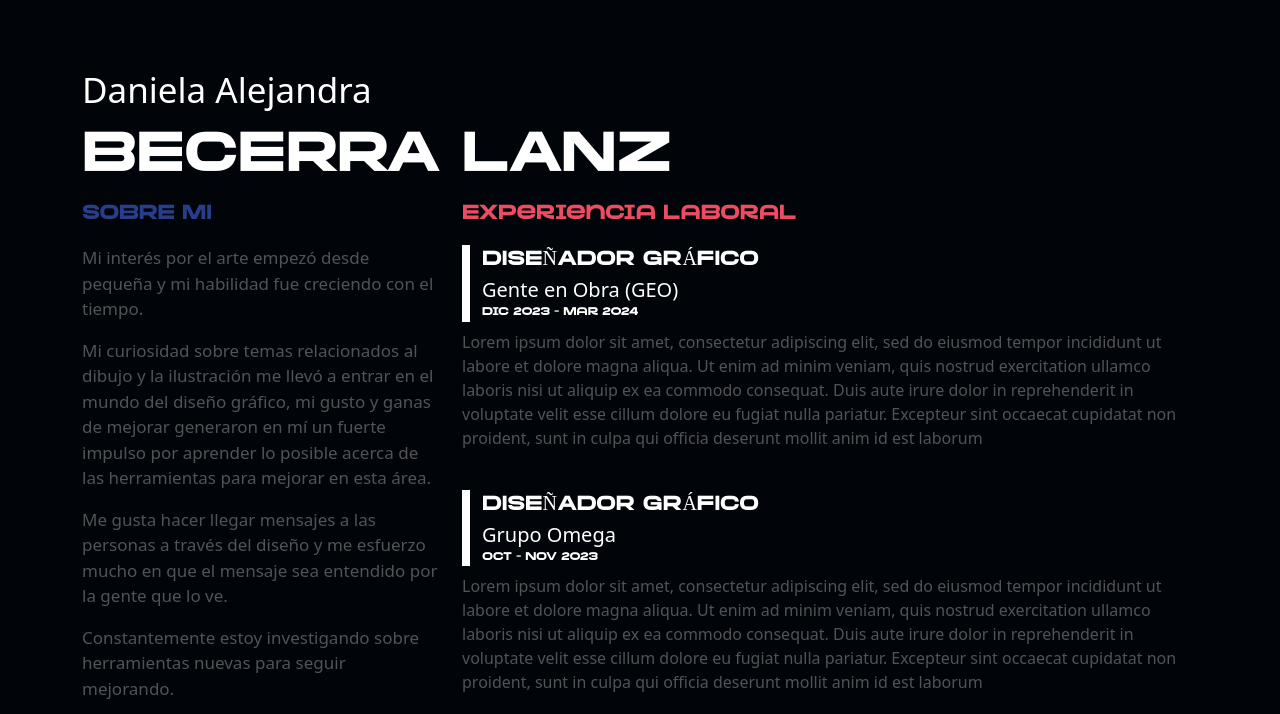
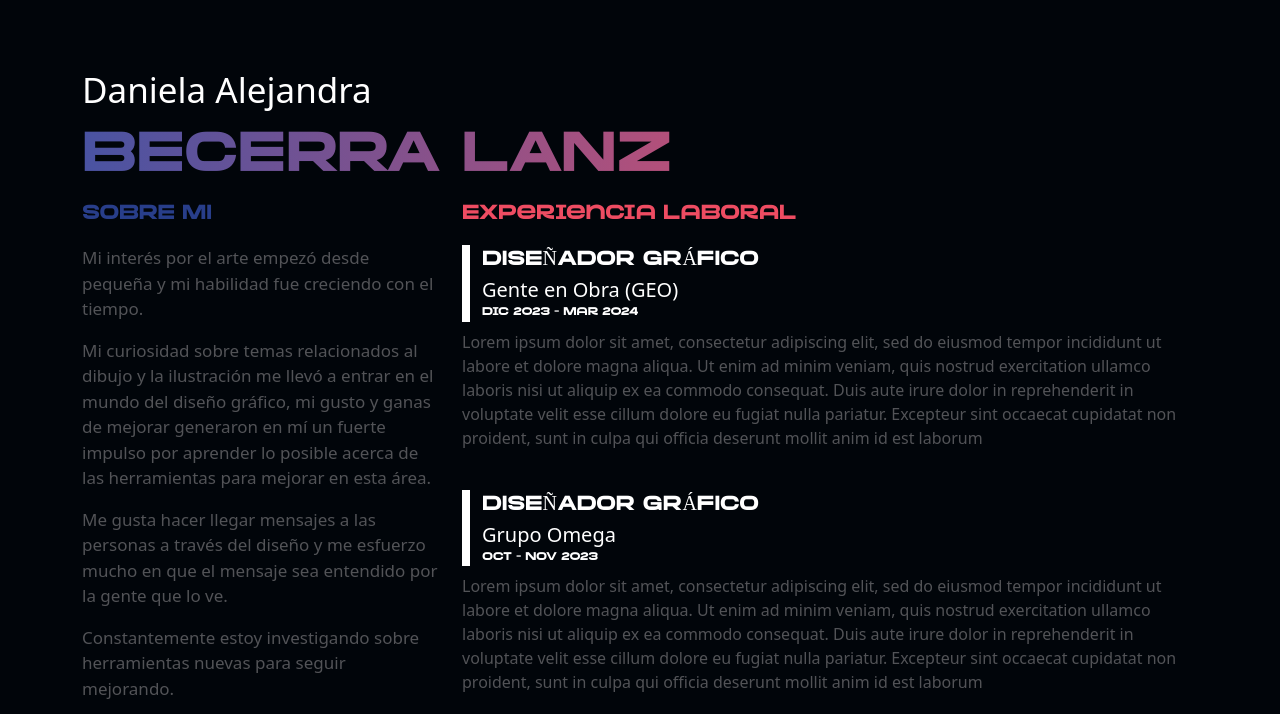
Before and after one commit to nel-colab/nel-colab.github.io, a plain HTML site: page index2.html in a window 1280 px wide. Shown: the top 714 px of the page. Drawn offline with nearby package versions, Linux system fonts and the light colour scheme.

Commit message:
color apellido

```diff
--- a/css/css2.css
+++ b/css/css2.css
@@ -24,6 +24,10 @@ p{
     margin-bottom: 0rem;
     font-size: 55px;
     font-family: "Mortend";
+
+    background: linear-gradient(to right, #4953a2, #ce4f70);
+    -webkit-background-clip: text;
+    color: transparent;
     /* color: linear-gradient(to bottom right, #4953a2,  90%, #ce4f70); */
 
 }
```
